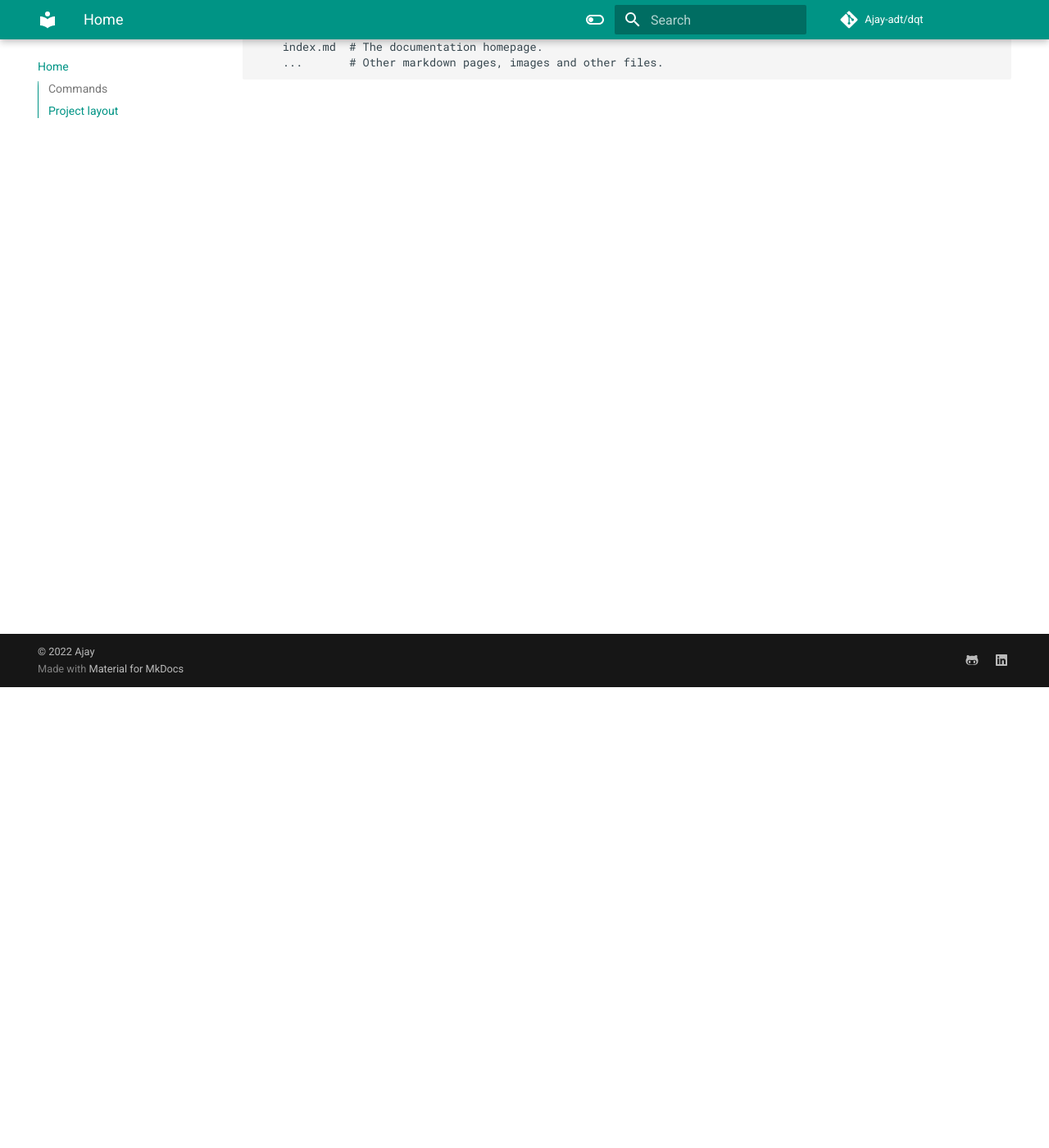
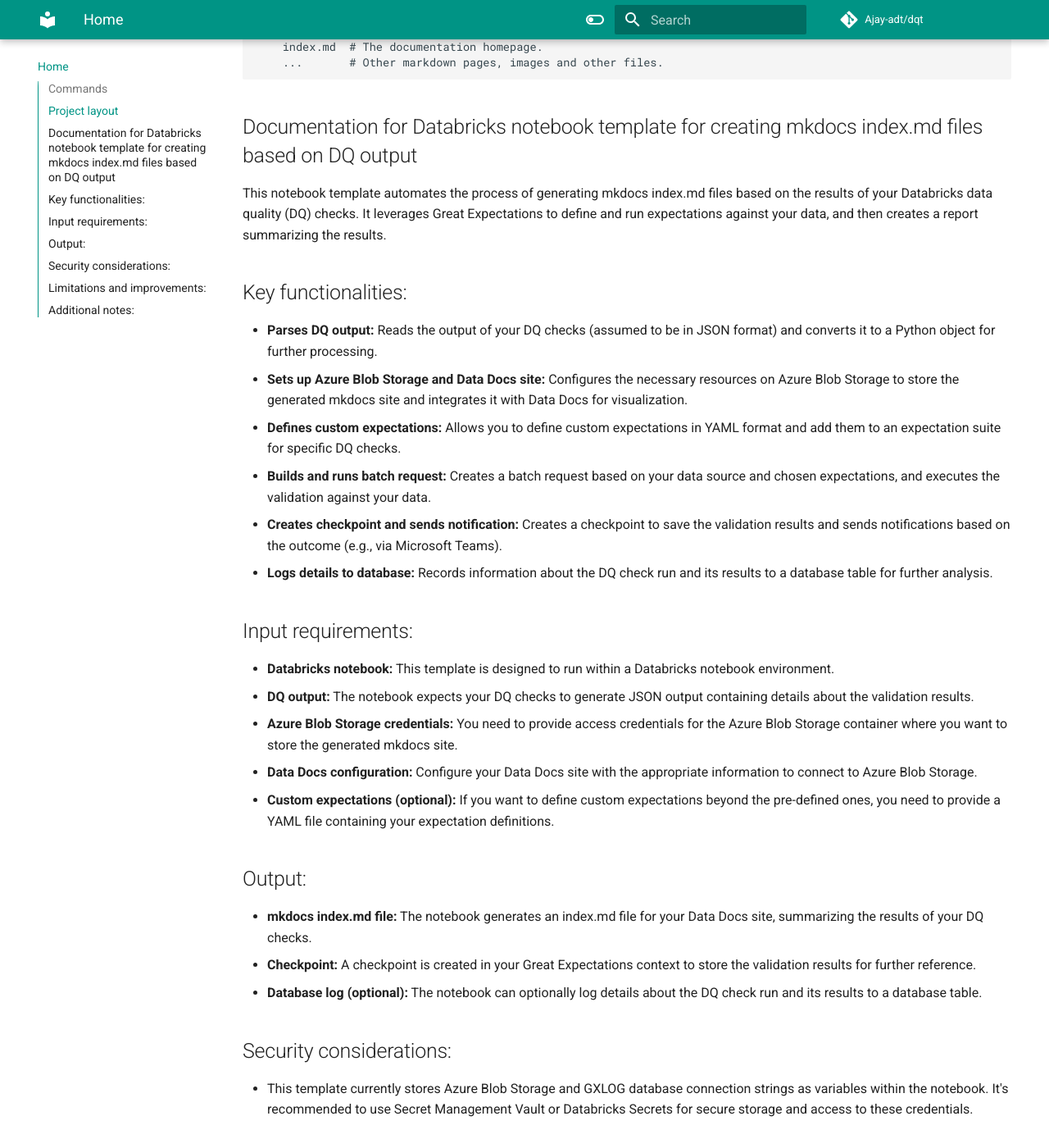
Before and after one commit to Ajay-adt/dqt, an MkDocs documentation site: the page built from docs/index.md, in a window 1280 px wide and 1400 px high, scrolled down 562 px. Shown: the whole window at 82% size. Built offline with MkDocs 1.6.1 and Material for MkDocs 9.7.7, drawn with Linux system fonts in a browser that asks for light colours; comment, search, counter and statistics services are not loaded; some of the changed text lies outside the part shown.

Commit message:
Update index.md

```diff
--- a/docs/index.md
+++ b/docs/index.md
@@ -15,3 +15,50 @@
     docs/
         index.md  # The documentation homepage.
         ...       # Other markdown pages, images and other files.
+
+## Documentation for Databricks notebook template for creating mkdocs index.md files based on DQ output
+
+This notebook template automates the process of generating mkdocs index.md files based on the results of your Databricks data quality (DQ) checks. It leverages Great Expectations to define and run expectations against your data, and then creates a report summarizing the results.
+
+## Key functionalities:
+
+* **Parses DQ output:** Reads the output of your DQ checks (assumed to be in JSON format) and converts it to a Python object for further processing.
+* **Sets up Azure Blob Storage and Data Docs site:** Configures the necessary resources on Azure Blob Storage to store the generated mkdocs site and integrates it with Data Docs for visualization.
+* **Defines custom expectations:** Allows you to define custom expectations in YAML format and add them to an expectation suite for specific DQ checks.
+* **Builds and runs batch request:** Creates a batch request based on your data source and chosen expectations, and executes the validation against your data.
+* **Creates checkpoint and sends notification:** Creates a checkpoint to save the validation results and sends notifications based on the outcome (e.g., via Microsoft Teams).
+* **Logs details to database:** Records information about the DQ check run and its results to a database table for further analysis.
+
+## Input requirements:
+
+* **Databricks notebook:** This template is designed to run within a Databricks notebook environment.
+* **DQ output:** The notebook expects your DQ checks to generate JSON output containing details about the validation results.
+* **Azure Blob Storage credentials:** You need to provide access credentials for the Azure Blob Storage container where you want to store the generated mkdocs site.
+* **Data Docs configuration:** Configure your Data Docs site with the appropriate information to connect to Azure Blob Storage.
+* **Custom expectations (optional):** If you want to define custom expectations beyond the pre-defined ones, you need to provide a YAML file containing your expectation definitions.
+
+## Output:
+
+* **mkdocs index.md file:** The notebook generates an index.md file for your Data Docs site, summarizing the results of your DQ checks.
+* **Checkpoint:** A checkpoint is created in your Great Expectations context to store the validation results for further reference.
+* **Database log (optional):** The notebook can optionally log details about the DQ check run and its results to a database table.
+
+## Security considerations:
+
+* This template currently stores Azure Blob Storage and GXLOG database connection strings as variables within the notebook. It's recommended to use Secret Management Vault or Databricks Secrets for secure storage and access to these credentials.
+
+## Limitations and improvements:
+
+* The template is currently designed for DQ outputs in JSON format. Adapting it to other output formats might require modifications.
+* Some parts of the notebook could benefit from more refined error handling for robustness.
+* Adding comments throughout the notebook would significantly improve its readability and understandability for future users.
+* Consider making the template more modular for wider use with different DQ outputs and customization options.
+
+**Overall, this template provides a powerful foundation for automating DQ reporting in Databricks. With further refinement and security considerations, it can be a valuable tool for ensuring data quality and transparency within your data pipelines.**
+
+## Additional notes:
+
+* This documentation is a general overview, and specific details about the notebook implementation may vary.
+* Feel free to ask any questions or request further explanations about any part of the template.
+
+I hope this documentation provides a clearer understanding of the functionalities and purpose of the notebook template. Please let me know if you have any further questions!
```
